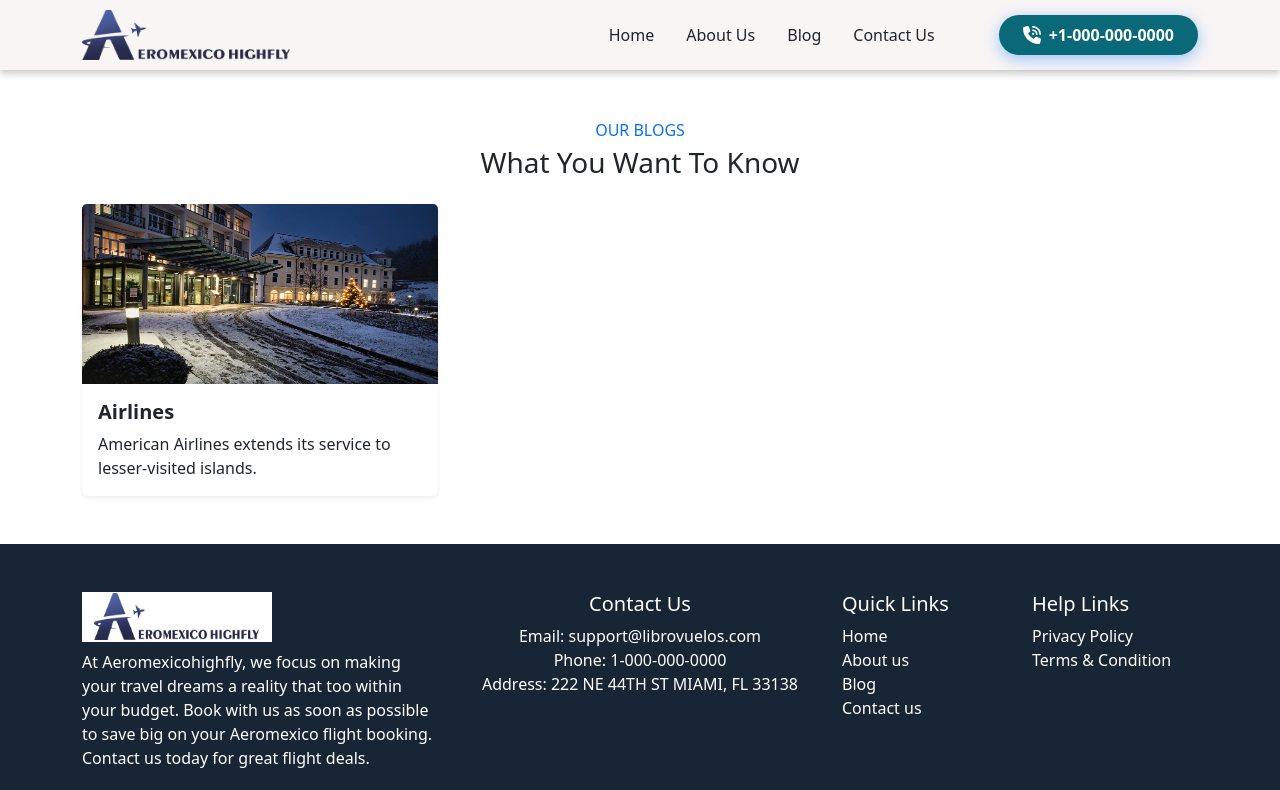
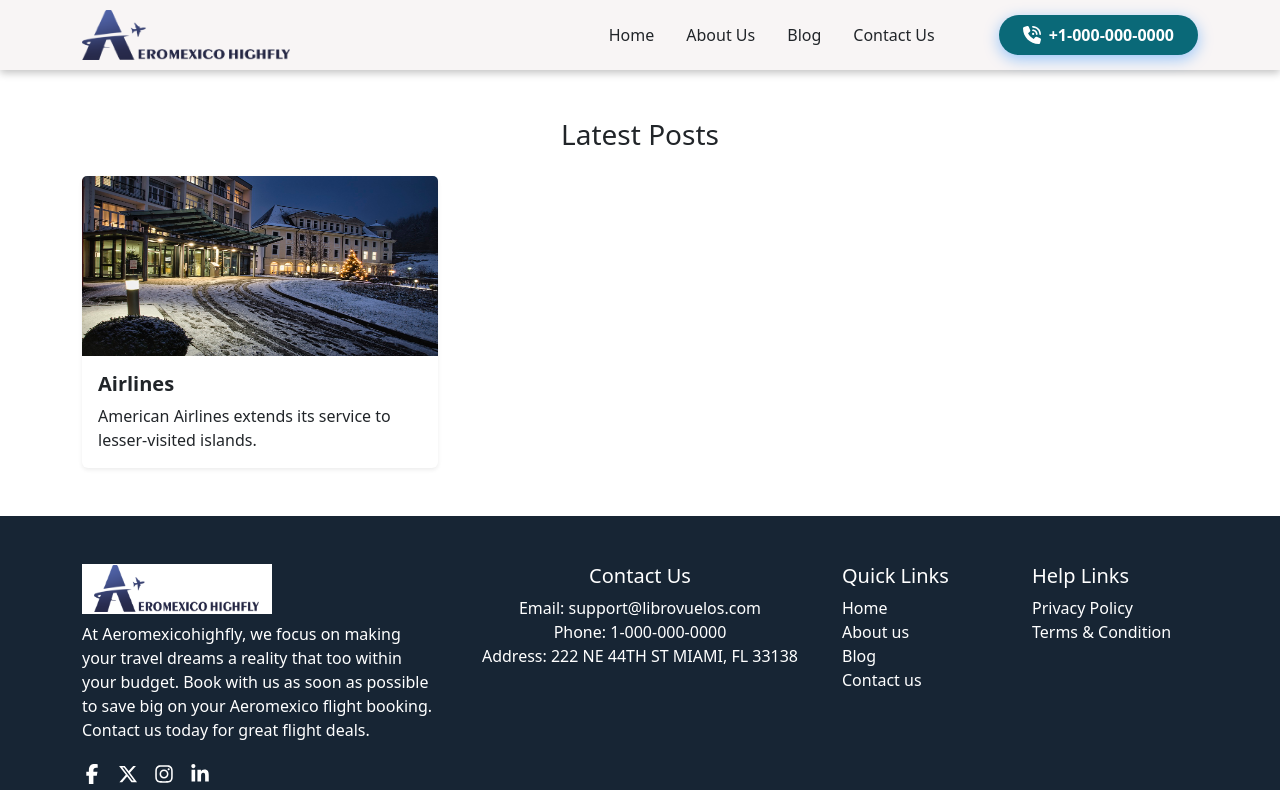
Before and after one commit to acedeveloper-byte/aeromexicohighfl, a Next.js app: page /blog in a window 1280 px wide. Shown: the top 790 px of the page. Built offline with nearby package versions, Linux system fonts and the light colour scheme.

Commit message:
blog page add image

```diff
--- a/app/blog/page.js
+++ b/app/blog/page.js
@@ -13,8 +13,7 @@
 
       <Container className="mt-5 mb-5">
         <div className="text-center mb-4">
-          <p className="text-primary mb-1">OUR BLOGS</p>
-          <h3 className="text-capitalize">What You Want to Know</h3>
+          <h3 className="text-capitalize">Latest Posts</h3>
         </div>
 
         <Row className="g-4">
```
